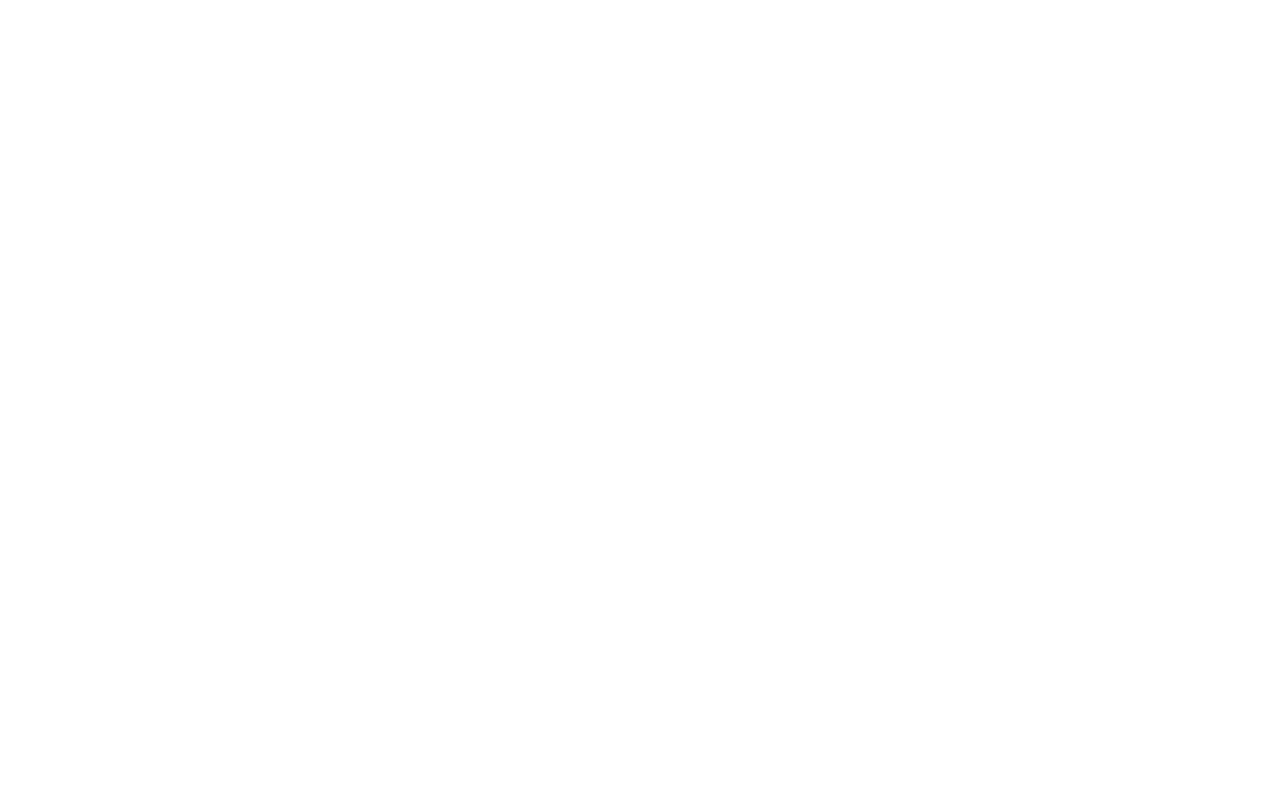
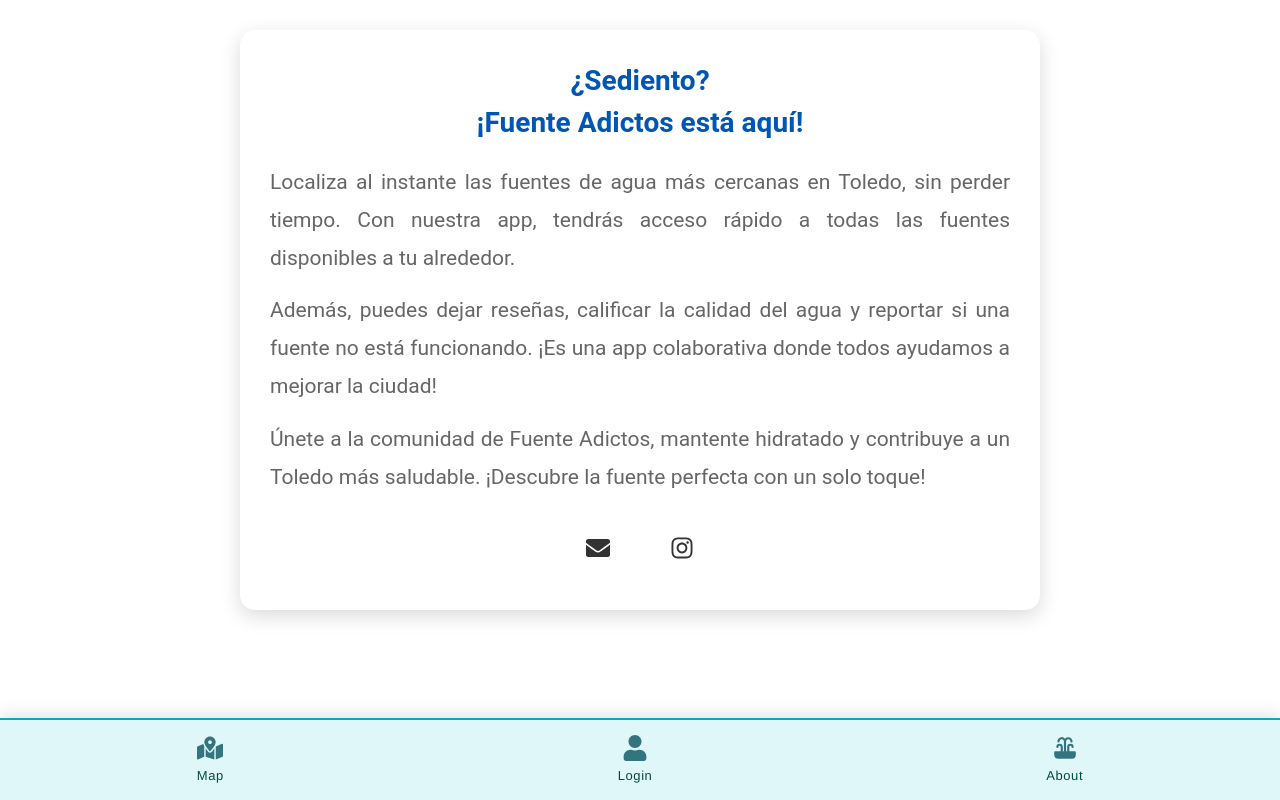
Before and after one commit to miguixinfo/fuenteadictos-front, a React (Vite) app: page /about in a window 1280 px wide. Before the commit this address had no page. Built offline with nearby package versions, Linux system fonts and the light colour scheme.

Commit message:
Navbar y el about us

```diff
--- a/package.json
+++ b/package.json
@@ -12,9 +12,11 @@
   "dependencies": {
     "axios": "^1.7.7",
     "bootstrap": "^5.3.3",
+    "fuenteadictos-front": "file:",
     "leaflet": "^1.9.4",
     "react": "^18.3.1",
     "react-dom": "^18.3.1",
+    "react-icons": "^5.3.0",
     "react-leaflet": "^4.2.1",
     "react-router-dom": "^6.27.0"
   },
--- a/src/App.jsx
+++ b/src/App.jsx
@@ -2,15 +2,22 @@
 import Login from './pages/Login';
 import Register from './pages/Register';
 import Home from './pages/Home';
+import About from './pages/About';
+
+import Navbar from './components/Navbar';
 
 const App = () => {
     return (
         <Router>
-            <Routes>
-                <Route path="/" element={<Home />} />
-                <Route path="/login" element={<Login />} />
-                <Route path="/register" element={<Register />} />
-            </Routes>
+            <div className="app-container">
+                <Navbar />
+                <Routes>
+                    <Route path="/" element={<Home />} />
+                    <Route path="/login" element={<Login />} />
+                    <Route path="/register" element={<Register />} />
+                    <Route path="/about" element={<About />} />
+                </Routes>
+            </div>
         </Router>
     )
 }
--- a/src/components/Navbar.jsx
+++ b/src/components/Navbar.jsx
@@ -1,7 +1,27 @@
+import React from 'react';
+import { FaMapMarkedAlt, FaUser } from 'react-icons/fa'; // Icons from Font Awesome
+import { TbFountainFilled } from "react-icons/tb";
+import '../style/Navbar.css'; // Importamos el archivo CSS
+
 const Navbar = () => {
-    return (
-        <div>Navbar</div>
-    )
+  return (
+    <div className="navbar">
+      <a href="/" className="nav-item">
+        <FaMapMarkedAlt className="nav-icon" />
+        <span className="nav-text">Map</span>
+      </a>
+
+      <a href="/login" className="nav-item">
+        <FaUser className="nav-icon" />
+        <span className="nav-text">Login</span>
+      </a>
+
+      <a href="/about" className="nav-item">
+        <TbFountainFilled className="nav-icon" />
+        <span className="nav-text">About</span>
+      </a>
+    </div>
+  );
 }
 
-export default Navbar
+export default Navbar;
--- /dev/null
+++ b/src/pages/About.jsx
@@ -0,0 +1,30 @@
+import '../style/About.css';
+import { FaEnvelope, FaInstagram } from 'react-icons/fa';
+
+const About = () => {
+    return (
+      <div className="about-container">
+        <h1>¿Sediento?<br />¡Fuente Adictos está aquí!</h1>
+        <p>
+          Localiza al instante las fuentes de agua más cercanas en Toledo, sin perder tiempo. Con nuestra app, tendrás acceso rápido a todas las fuentes disponibles a tu alrededor.
+        </p>
+        <p>
+          Además, puedes dejar reseñas, calificar la calidad del agua y reportar si una fuente no está funcionando. ¡Es una app colaborativa donde todos ayudamos a mejorar la ciudad!
+        </p>
+        <p>
+          Únete a la comunidad de Fuente Adictos, mantente hidratado y contribuye a un Toledo más saludable. ¡Descubre la fuente perfecta con un solo toque!
+        </p>
+
+        <div className="social-container">
+          <a href="mailto:example@example.com" className="social-icon" aria-label="Enviar un correo electrónico">
+            <FaEnvelope size={24} />
+          </a>
+          <a href="https://www.instagram.com/tu_perfil" className="social-icon" target="_blank" rel="noopener noreferrer" aria-label="Visitar Instagram">
+            <FaInstagram size={24} />
+          </a>
+        </div>
+      </div>
+    );
+  };
+
+  export default About;
--- /dev/null
+++ b/src/style/About.css
@@ -0,0 +1,64 @@
+.about-container {
+    padding: 30px;
+    margin: 30px auto;
+    max-width: 800px;
+    background-color: #ffffff; /* Fondo blanco para mayor elegancia */
+    border-radius: 15px;
+    box-shadow: 0 6px 20px rgba(0, 0, 0, 0.15);
+    font-family: 'Roboto', sans-serif; /* Fuente más moderna */
+    color: #333;
+    text-align: center;
+}
+
+.about-container h1 {
+    font-size: 28px;
+    color: #0056b3; /* Azul más oscuro para el título */
+    margin-bottom: 20px;
+    font-weight: 700;
+}
+
+.about-container p {
+    font-size: 21px;
+    line-height: 1.8;
+    color: #666;
+    margin-bottom: 15px;
+    text-align: justify;
+}
+
+.about-container p:last-child {
+    margin-bottom: 0;
+}
+
+.social-container {
+    display: flex;
+    justify-content: center; /* Centrar los íconos horizontalmente */
+    margin-top: 20px; /* Espacio superior para separar de los párrafos */
+    padding: 20px;
+}
+
+.social-icon {
+    margin: 0 30px; /* Espaciado entre los íconos */
+    color: #333; /* Color del ícono */
+    text-decoration: none; /* Eliminar el subrayado del enlace */
+    transition: color 0.3s; /* Efecto de transición para el color */
+}
+
+.social-icon:hover {
+    color: #0056b3; /* Cambiar color al pasar el ratón */
+}
+
+
+@media (max-width: 768px) {
+    .about-container {
+        padding: 20px;
+        margin: 20px;
+    }
+
+    .about-container h1 {
+        font-size: 24px;
+    }
+
+    .about-container p {
+        font-size: 18px;
+    }
+}
--- /dev/null
+++ b/src/style/Navbar.css
@@ -0,0 +1,64 @@
+/* General styles for the Navbar */
+.navbar {
+    position: fixed;
+    bottom: 0;
+    left: 0;
+    width: 100%;
+    background-color: #e0f7fa; /* Azul claro, estilo agua */
+    box-shadow: 0 -4px 15px rgba(0, 0, 0, 0.1);
+    display: flex;
+    justify-content: space-around;
+    align-items: center;
+    padding: 15px 0;
+    z-index: 1000;
+    font-family: 'Helvetica Neue', sans-serif;
+    border-top: 2px solid #00acc1; /* Azul más oscuro */
+    backdrop-filter: blur(10px); /* Efecto de fondo borroso */
+  }
+
+  /* Estilo de los items de navegación */
+  .nav-item {
+    text-decoration: none;
+    display: flex;
+    flex-direction: column;
+    align-items: center;
+    color: #00796b; /* Azul tirando a verde, tono calmado */
+    transition: color 0.3s ease, transform 0.3s ease;
+  }
+
+  /* Hover en los items de navegación */
+  .nav-item:hover {
+    color: #00838f; /* Azul ligeramente más oscuro en hover */
+  }
+
+  /* Estilo de los iconos de navegación */
+  .nav-icon {
+    font-size: 26px;
+    margin-bottom: 5px;
+    color: #33757e; /* Color azul agua en los iconos */
+    transition: transform 0.3s ease, color 0.3s ease;
+  }
+
+  /* Hover en los iconos */
+  .nav-item:hover .nav-icon {
+    color: #234e54; /* Azul más brillante al hacer hover */
+  }
+
+  /* Estilo del texto debajo de los iconos */
+  .nav-text {
+    font-size: 13px;
+    font-weight: 500;
+    color: #004d40; /* Un azul profundo, elegante */
+    letter-spacing: 0.6px;
+  }
+
+  /* Estilos responsivos para dispositivos más pequeños */
+  @media (max-width: 768px) {
+    .nav-icon {
+      font-size: 22px;
+    }
+
+    .nav-text {
+      font-size: 11px;
+    }
+  }
```
Also changed, not shown: 1 other file (tests, documents, lock files or other folders).
